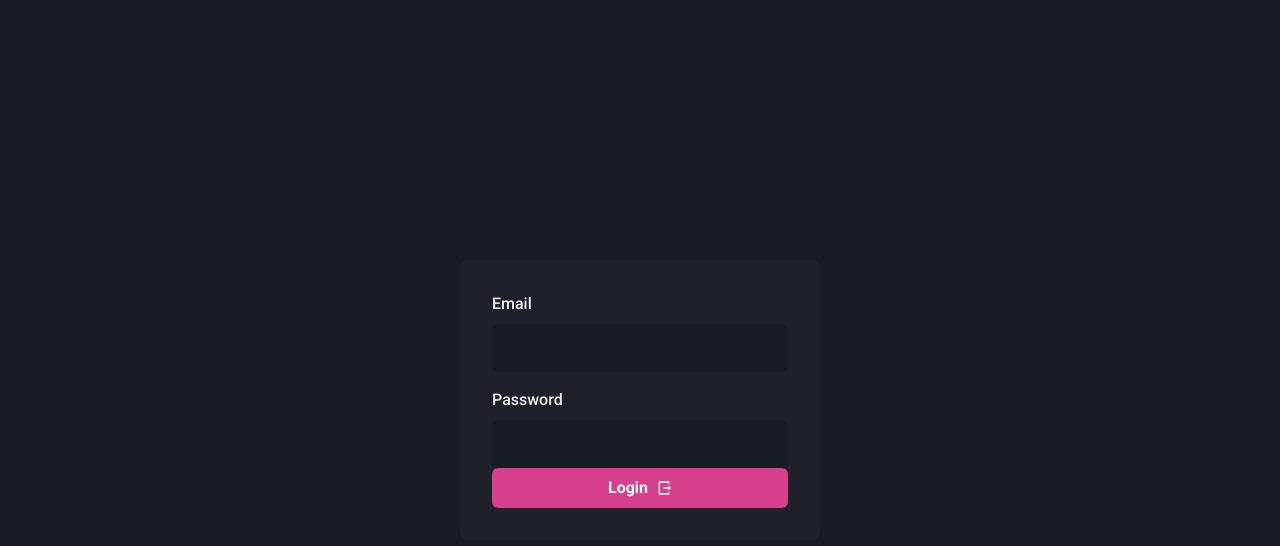
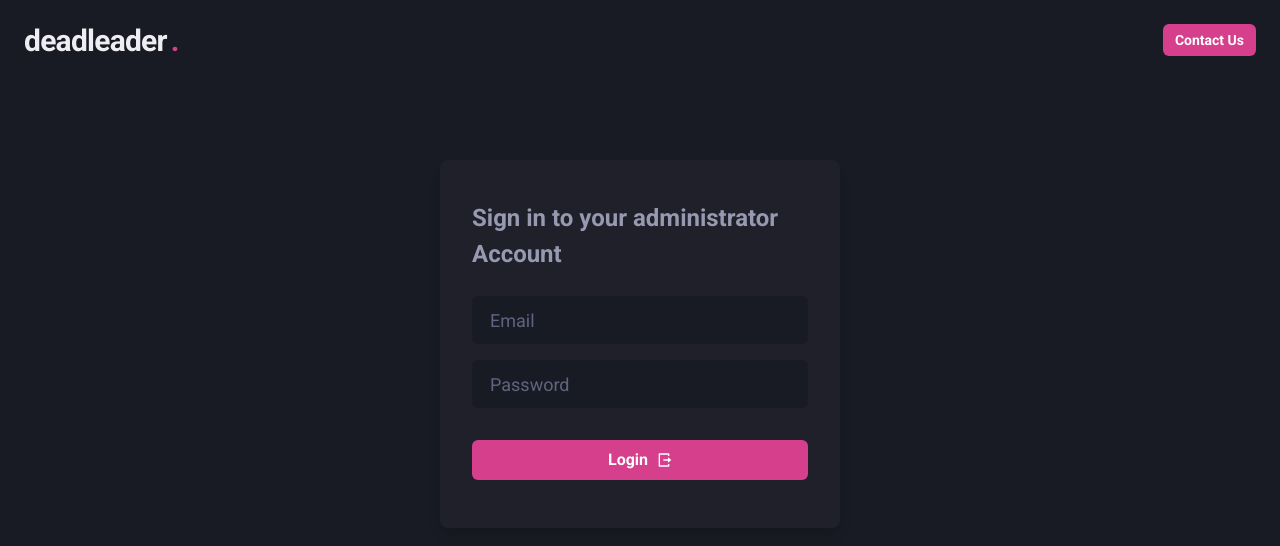
Before and after one commit to luanelioliveira/deadleader, a Next.js app: page /login in a window 1280 px wide. Shown: the top 546 px of the page. Built offline with nearby package versions, Linux system fonts and the light colour scheme; no server answers.

Commit message:
change login

```diff
--- a/src/pages/login/index.tsx
+++ b/src/pages/login/index.tsx
@@ -1,20 +1,62 @@
-import { Button, Flex, Icon, Stack } from "@chakra-ui/react";
+import { Box, Button, Flex, Icon, Text, VStack } from "@chakra-ui/react";
 import { Input } from "../../components/Form/Input";
 
-import { RiLogoutBoxRLine } from 'react-icons/ri';
+import { RiLogoutBoxRLine } from "react-icons/ri";
+import { Logo } from "../../components/Header/Logo";
 
 export default function Login() {
   return (
-    <Flex w={"100vw"} h={"100vh"} align="center" justify="center">
-      <Flex as="form" w="100%" maxWidth={360} bg="gray.800" p={8} borderRadius={8} flexDirection="column">
-        <Stack spacing={4}>
-          <Input name="email" type="email" label="Email" />
-          <Input name="password" type="password" label="Password" />
-        </Stack>
-        <Button as="a" colorScheme="pink" rightIcon={<Icon as={RiLogoutBoxRLine} fontSize="16"></Icon>}>
-          Login
-        </Button>
+    <Box w="100%">
+      <Flex as="header" h={20} align="center" justify="center" px={6}>
+        <Logo />
+        <Flex ml="auto">
+          <Button
+            as="a"
+            size="sm"
+            colorScheme="pink"
+            href="https://www.linkedin.com/in/luanoliveira"
+          >
+            Contact Us
+          </Button>
+        </Flex>
       </Flex>
-    </Flex>
-  )
+
+      <Flex align="center" justify="center" mt={[10, 20]}>
+        <VStack
+          maxWidth={[350, 400]}
+          p={8}
+          spacing={4}
+          align="stretch"
+          bg="gray.800"
+          borderRadius={8}
+          boxShadow="lg"
+        >
+          <Box>
+            <Text fontSize="2xl" color="gray.300" fontWeight="bold" py={2}>
+              Sign in to your administrator Account
+            </Text>
+          </Box>
+
+          <Box>
+            <Input name="email" type="email" placeholder="Email" />
+          </Box>
+
+          <Box>
+            <Input name="password" type="password" placeholder="Password" />
+          </Box>
+
+          <Box py={4}>
+            <Button
+              as="a"
+              w="100%"
+              colorScheme="pink"
+              rightIcon={<Icon as={RiLogoutBoxRLine} fontSize="16"></Icon>}
+            >
+              Login
+            </Button>
+          </Box>
+        </VStack>
+      </Flex>
+    </Box>
+  );
 }
```
